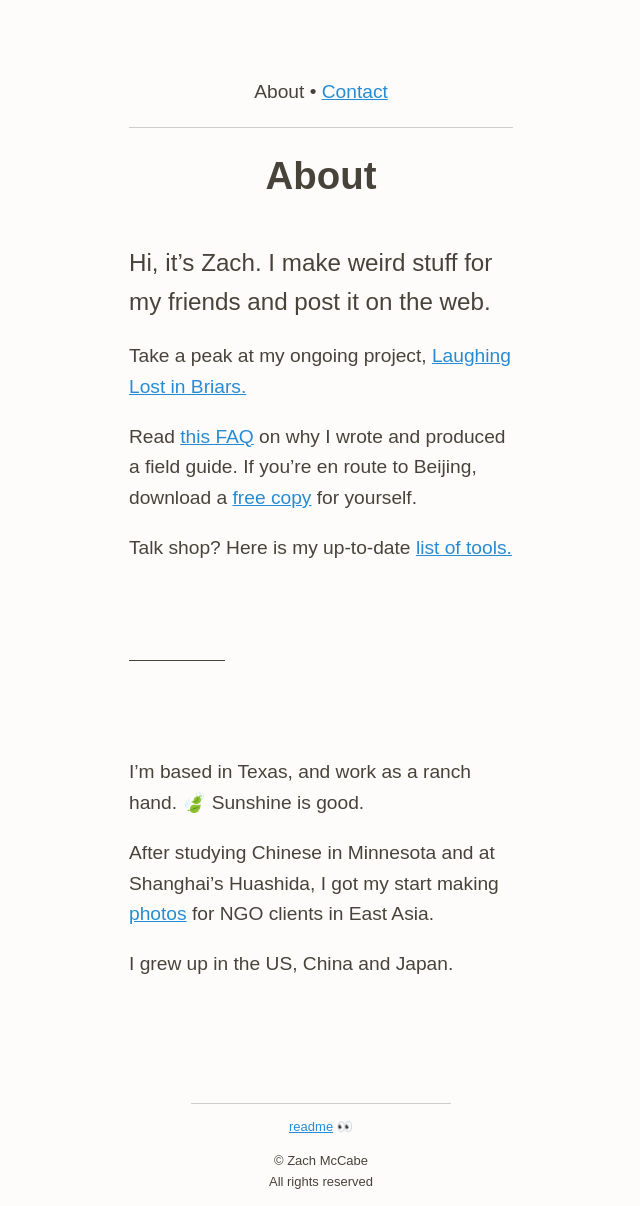
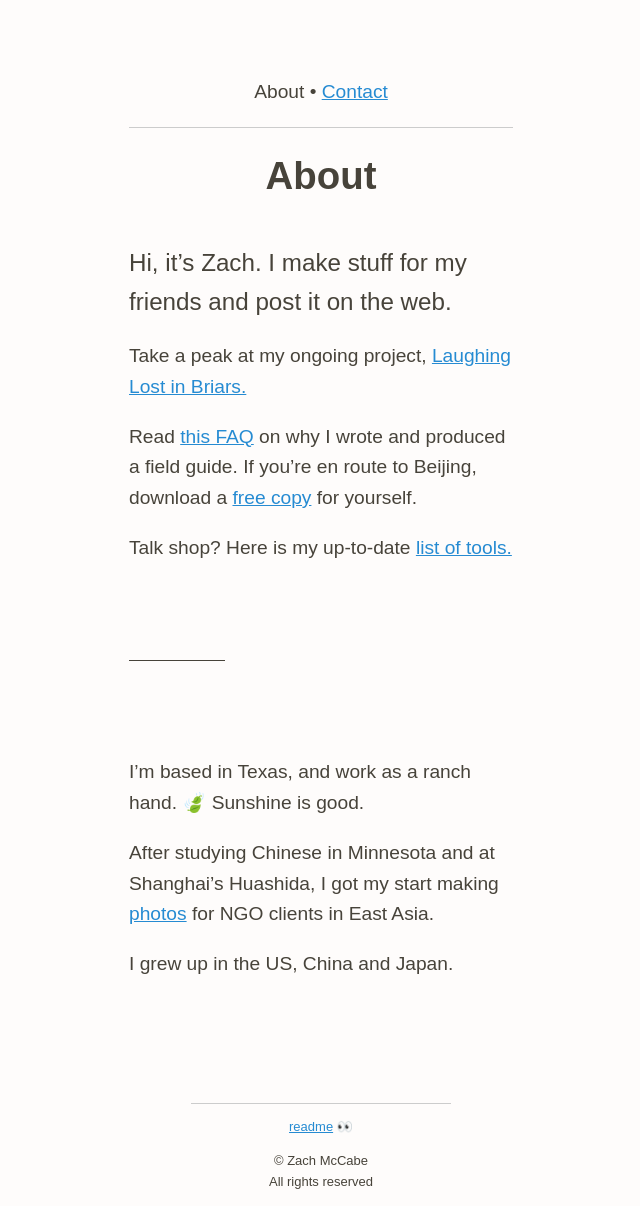
Before and after one commit to zachmccabe/zachmccabe.github.io, a Jekyll site: the page built from about.md, in a window 1280 px wide. Shown: the whole page, without its empty margins (319-959 px from the left). Built offline with Jekyll 4.4.1, drawn with Linux system fonts in a browser that asks for light colours.

Commit message:
Update about.md

```diff
--- a/about.md
+++ b/about.md
@@ -7,7 +7,7 @@ description: Hi, it's Zach. I make weird stuff for my friends and post it on the
 ---
 
 
-<span class="lede">Hi, it's Zach. I make weird stuff for my friends and post it on the web.</span>
+<span class="lede">Hi, it's Zach. I make stuff for my friends and post it on the web.</span>
 
 Take a peak at my ongoing project, [Laughing Lost in Briars.]
 
```
